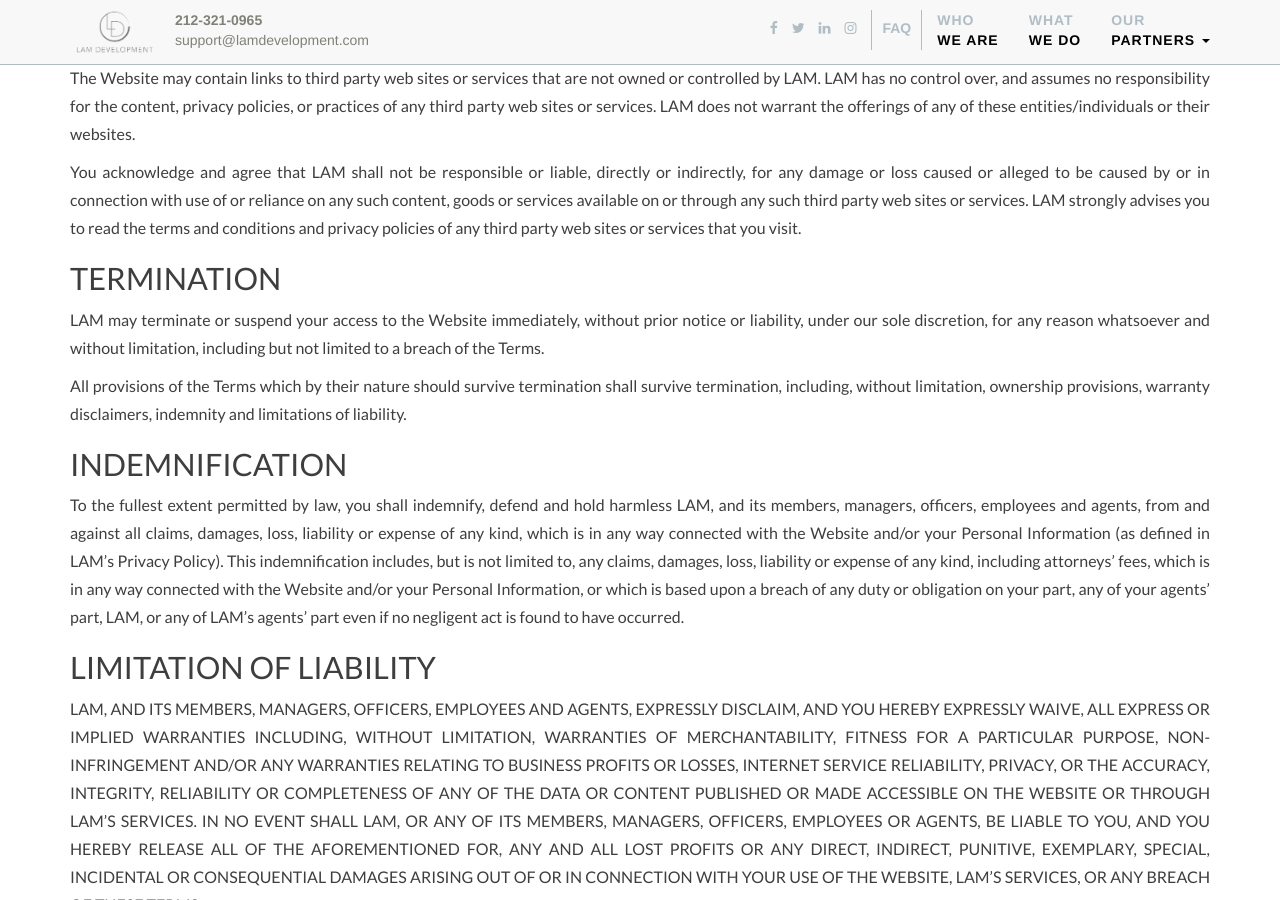
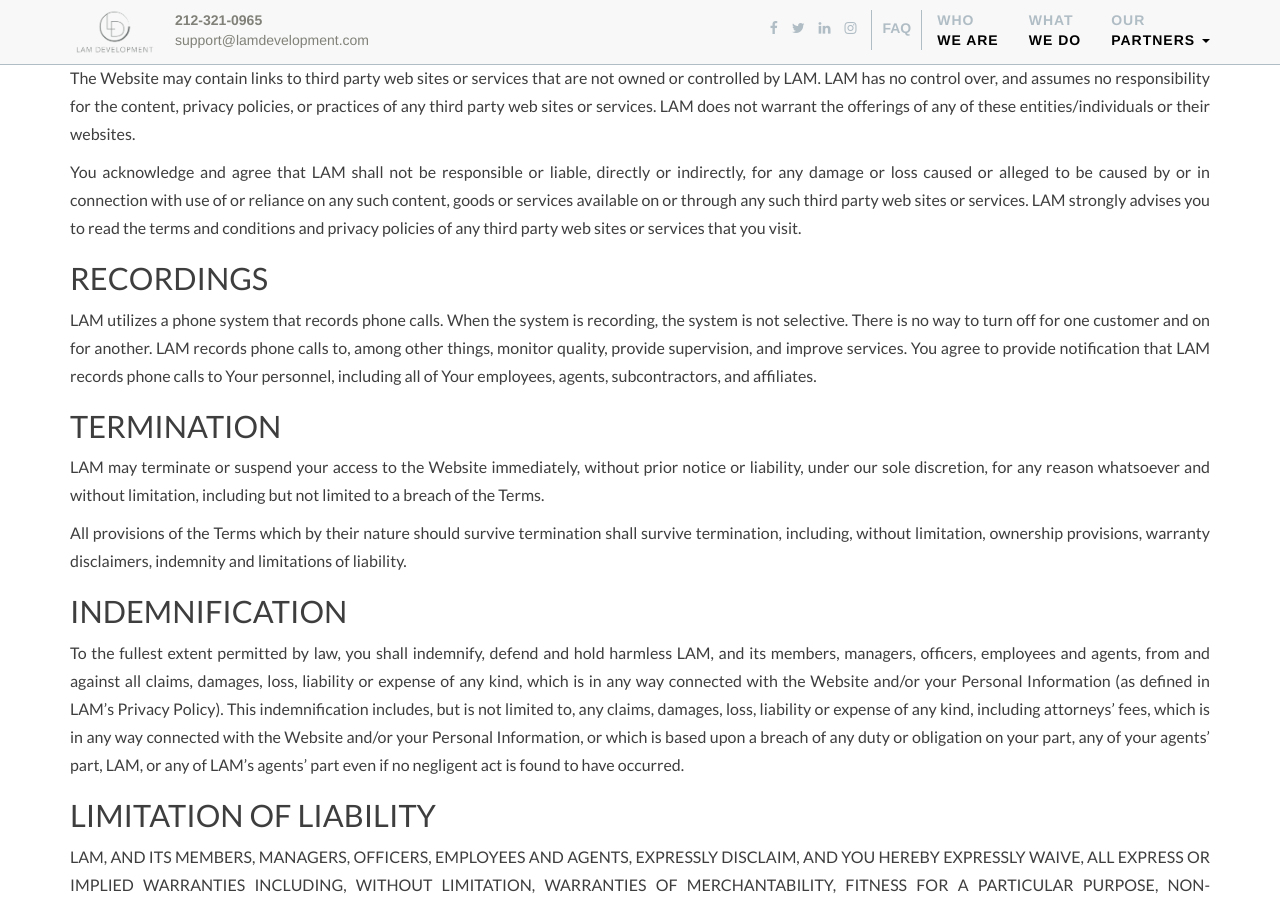
Before and after one commit to tstrand/lamdevelopment, a Jekyll site: the page built from terms.markdown, in a window 1280 px wide and 900 px high, scrolled down 730 px. Built offline with Jekyll 4.4.1, drawn with Linux system fonts in a browser that asks for light colours; nearby versions of some CDN libraries.

Commit message:
Updated Terms

```diff
--- a/terms.markdown
+++ b/terms.markdown
@@ -20,6 +20,9 @@ The Website and its original content, features and functionality are and will re
 The Website may contain links to third party web sites or services that are not owned or controlled by LAM.  LAM has no control over, and assumes no responsibility for the content, privacy policies, or practices of any third party web sites or services. LAM does not warrant the offerings of any of these entities/individuals or their websites.
 
 You acknowledge and agree that LAM shall not be responsible or liable, directly or indirectly, for any damage or loss caused or alleged to be caused by or in connection with use of or reliance on any such content, goods or services available on or through any such third party web sites or services.  LAM strongly advises you to read the terms and conditions and privacy policies of any third party web sites or services that you visit.
+
+### Recordings
+LAM utilizes a phone system that records phone calls.  When the system is recording, the system is not selective. There is no way to turn off for one customer and on for another. LAM records phone calls to, among other things, monitor quality, provide supervision, and improve services.  You agree to provide notification that LAM records phone calls to Your personnel, including all of Your employees, agents, subcontractors, and affiliates.
 
 ### Termination
 LAM may terminate or suspend your access to the Website immediately, without prior notice or liability, under our sole discretion, for any reason whatsoever and without limitation, including but not limited to a breach of the Terms.
```
